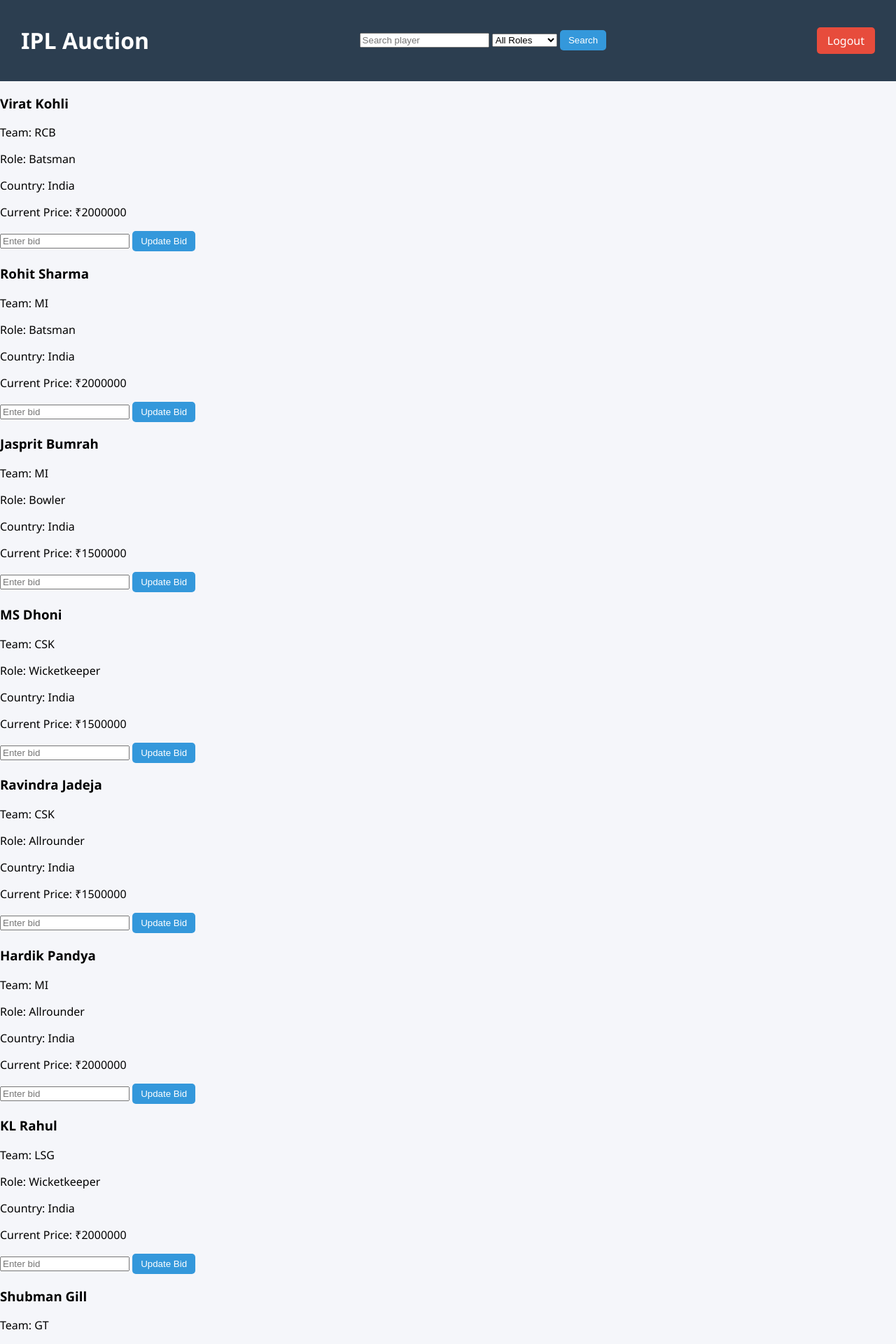
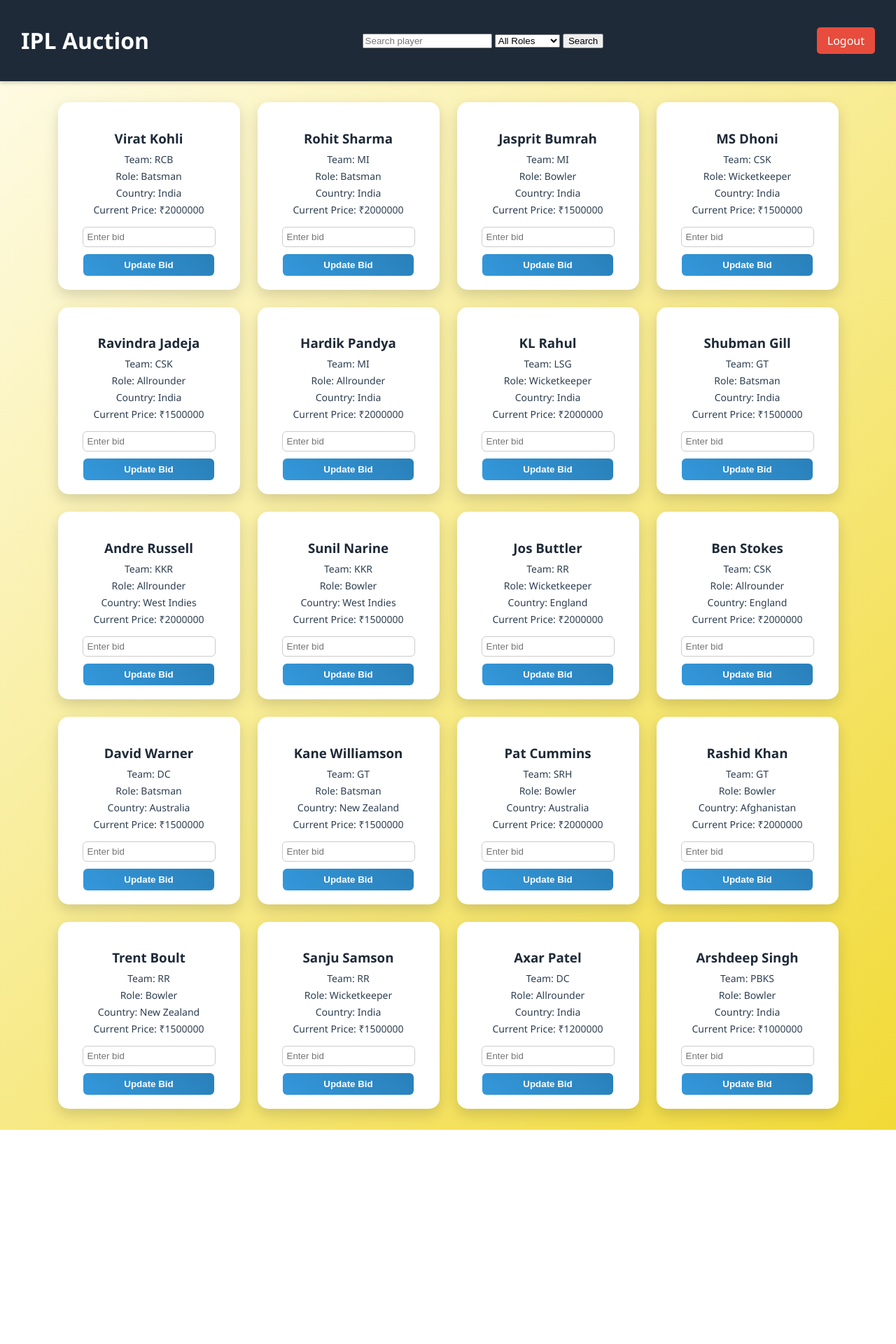
Before and after one commit to DhritiVichhivora/ipl-auction-system, a Flask app: page /auction in a window 1280 px wide. Shown: the top 1920 px of the page at 70% size. After the commit the page ends 1614 px from the top, so only its background shows below. Run offline with Flask 3, Linux system fonts and the light colour scheme; the visitor is signed in with stand-in values (Sample User, id 1); parts of the project's set-up code (start-up, migrations or seed data) failed here and were passed over.

Commit message:
Update style.css

```diff
--- a/static/style.css
+++ b/static/style.css
@@ -1,19 +1,25 @@
-/* General */
+/* ===================== GENERAL ===================== */
 body {
     font-family: 'Segoe UI', Tahoma, Geneva, Verdana, sans-serif;
-    background: #f5f6fa;
+    background: linear-gradient(135deg, #fefcea, #f1da36);
     margin: 0;
     padding: 0;
+    color: #2c3e50;
 }
 
-/* Header */
+a {
+    text-decoration: none;
+}
+
+/* ===================== HEADER ===================== */
 .header {
-    background-color: #2c3e50;
+    background-color: #1e2a38;
     color: #fff;
     padding: 15px 30px;
     display: flex;
     justify-content: space-between;
     align-items: center;
+    box-shadow: 0px 2px 6px rgba(0,0,0,0.2);
 }
 
 .logout-btn {
@@ -22,7 +28,6 @@
     padding: 8px 15px;
     border: none;
     border-radius: 5px;
-    text-decoration: none;
     cursor: pointer;
     transition: 0.3s;
 }
@@ -31,7 +36,7 @@
     background-color: #c0392b;
 }
 
-/* Flash messages */
+/* ===================== FLASH MESSAGES ===================== */
 .flash {
     background-color: #27ae60;
     color: #fff;
@@ -40,106 +45,142 @@
     width: fit-content;
     border-radius: 5px;
     text-align: center;
+    font-weight: bold;
+    box-shadow: 0px 2px 6px rgba(0,0,0,0.2);
 }
 
-/* Login Page */
+/* ===================== LOGIN PAGE ===================== */
 .login-container {
     max-width: 400px;
     margin: 100px auto;
     padding: 30px;
     background-color: #fff;
-    border-radius: 10px;
-    box-shadow: 0px 0px 15px rgba(0,0,0,0.2);
+    border-radius: 15px;
+    box-shadow: 0px 0px 25px rgba(0,0,0,0.2);
     text-align: center;
+    animation: fadeIn 0.8s ease-in-out;
 }
 
 .login-container h2 {
-    margin-bottom: 20px;
-    color: #2c3e50;
+    margin-bottom: 25px;
+    color: #1e2a38;
 }
 
 .login-container input {
     width: 90%;
-    padding: 10px;
-    margin: 10px 0;
-    border-radius: 5px;
+    padding: 12px;
+    margin: 12px 0;
+    border-radius: 8px;
     border: 1px solid #ccc;
+    font-size: 14px;
 }
 
 .login-container button {
     width: 95%;
-    padding: 10px;
+    padding: 12px;
     margin-top: 15px;
-    background-color: #2c3e50;
+    background: linear-gradient(45deg, #e67e22, #d35400);
     color: #fff;
     border: none;
-    border-radius: 5px;
+    border-radius: 8px;
+    font-weight: bold;
     cursor: pointer;
     transition: 0.3s;
 }
 
 .login-container button:hover {
-    background-color: #34495e;
+    background: linear-gradient(45deg, #d35400, #e67e22);
 }
 
-/* Auction Table */
-table {
-    width: 90%;
-    margin: 30px auto;
-    border-collapse: collapse;
-    background-color: #fff;
-    border-radius: 10px;
-    overflow: hidden;
-    box-shadow: 0px 0px 10px rgba(0,0,0,0.1);
+/* ===================== AUCTION PAGE ===================== */
+.players-container {
+    display: flex;
+    flex-wrap: wrap;
+    justify-content: center;
+    gap: 25px;
+    margin: 30px;
 }
 
-th, td {
-    padding: 12px 15px;
+.player-card {
+    background-color: #fff;
+    padding: 20px;
+    border-radius: 15px;
+    width: 220px;
+    box-shadow: 0px 8px 20px rgba(0,0,0,0.15);
     text-align: center;
+    transition: transform 0.3s, box-shadow 0.3s;
 }
 
-th {
-    background-color: #34495e;
-    color: #fff;
+.player-card:hover {
+    transform: translateY(-5px);
+    box-shadow: 0px 12px 25px rgba(0,0,0,0.2);
 }
 
-tr:nth-child(even) {
-    background-color: #f2f2f2;
+.player-card h3 {
+    margin-bottom: 8px;
+    color: #1e2a38;
 }
 
-tr:hover {
-    background-color: #dcdde1;
+.player-card p {
+    margin: 5px 0;
+    font-size: 14px;
 }
 
-/* Buttons */
-button {
-    background-color: #3498db;
+.player-card input {
+    width: 80%;
+    padding: 6px;
+    margin: 10px 0;
+    border-radius: 6px;
+    border: 1px solid #ccc;
+}
+
+.player-card button {
+    width: 85%;
+    padding: 8px;
+    background: linear-gradient(45deg, #3498db, #2980b9);
     color: #fff;
-    padding: 7px 12px;
     border: none;
-    border-radius: 5px;
+    border-radius: 6px;
+    font-weight: bold;
     cursor: pointer;
     transition: 0.3s;
 }
 
-button:hover {
-    background-color: #2980b9;
+.player-card button:hover {
+    background: linear-gradient(45deg, #2980b9, #3498db);
 }
 
-/* Search bar */
+/* ===================== SEARCH BAR ===================== */
 .search-bar {
     text-align: center;
-    margin: 20px;
+    margin: 20px 0;
 }
 
 .search-bar input {
-    padding: 8px;
-    width: 200px;
-    border-radius: 5px;
+    padding: 10px;
+    width: 250px;
+    border-radius: 8px;
     border: 1px solid #ccc;
+    font-size: 14px;
 }
 
 .search-bar button {
-    padding: 8px 12px;
-    border-radius: 5px;
+    padding: 10px 15px;
+    border-radius: 8px;
+    border: none;
+    background: linear-gradient(45deg, #27ae60, #2ecc71);
+    color: #fff;
+    font-weight: bold;
+    cursor: pointer;
+    transition: 0.3s;
 }
+
+.search-bar button:hover {
+    background: linear-gradient(45deg, #2ecc71, #27ae60);
+}
+
+/* ===================== ANIMATIONS ===================== */
+@keyframes fadeIn {
+    0% {opacity: 0; transform: translateY(-20px);}
+    100% {opacity: 1; transform: translateY(0);}
+}
```
